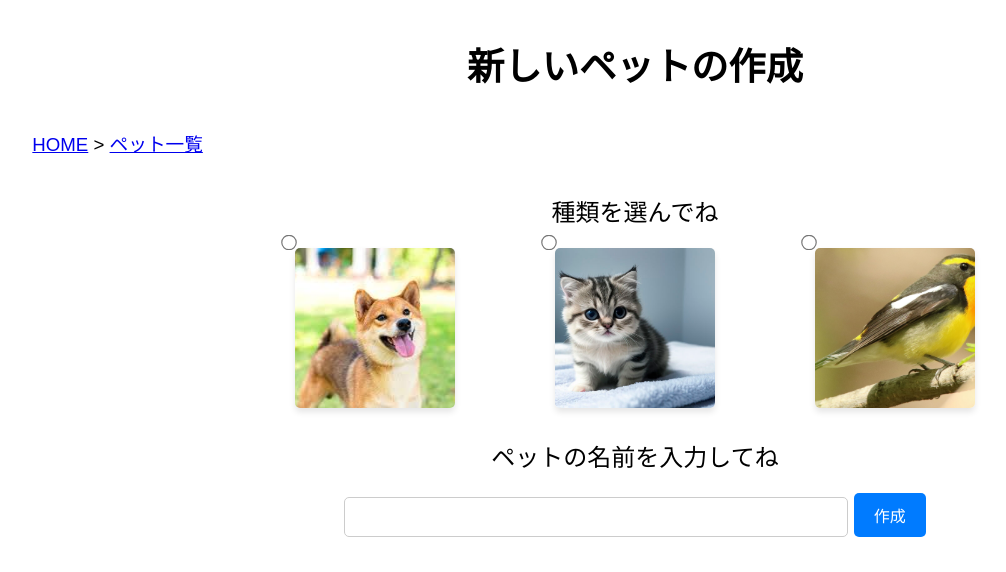
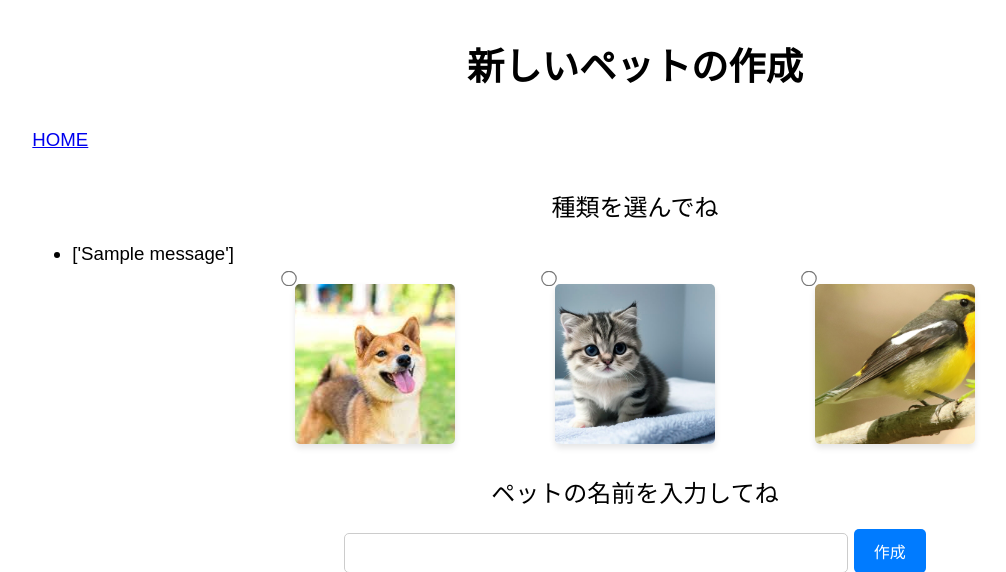
Before and after one commit to 2024AIT-OOP2-G06/pet-breeding, a Flask app: page /add in a window 1280 px wide. Shown: the top 572 px of the page, without its empty margins (5-1011 px from the left). Run offline with Flask 3, Linux system fonts and the light colour scheme; tables that the repository leaves empty hold one stand-in row (values such as "Sample post"); one stand-in notice (Sample message) is shown.

Commit message:
Update pet_add.html

```diff
--- a/templates/pet_add.html
+++ b/templates/pet_add.html
@@ -1,18 +1,30 @@
 <!DOCTYPE html>
 <html lang="ja">
+
 <head>
     <meta charset="UTF-8">
     <title>ペット作成</title>
     <link rel="stylesheet" href="{{ url_for('static', filename='base-style.css') }}">
+    <link rel="stylesheet" href="{{ url_for('static', filename='index-style.css') }}">
 </head>
+
 <body>
     <h1>新しいペットの作成</h1>
     <ul class="breadcrumb">
         <li><a href="{{ url_for('pet.index') }}">HOME</a></li>
-        <li><a href="{{ url_for('pet.list') }}">ペット一覧</a></li>
     </ul>
 
     <div class="label-center">種類を選んでね</div>
+
+    {% with messages = get_flashed_messages() %}
+    {% if messages %}
+    <ul>
+        {% for message in messages %}
+        <li>{{ messages}}</li>
+        {% endfor %}
+    </ul>
+    {% endif %}
+    {% endwith %}
 
     <!-- ToDo: 作成済みの種類のペットは作成できないようにする -->
     <form action="{{ url_for('pet.add') }}" method="post" class="pet-form">
@@ -43,4 +55,5 @@
         <button type="submit" class="submit-button">作成</button>
     </form>
 </body>
+
 </html>
```
